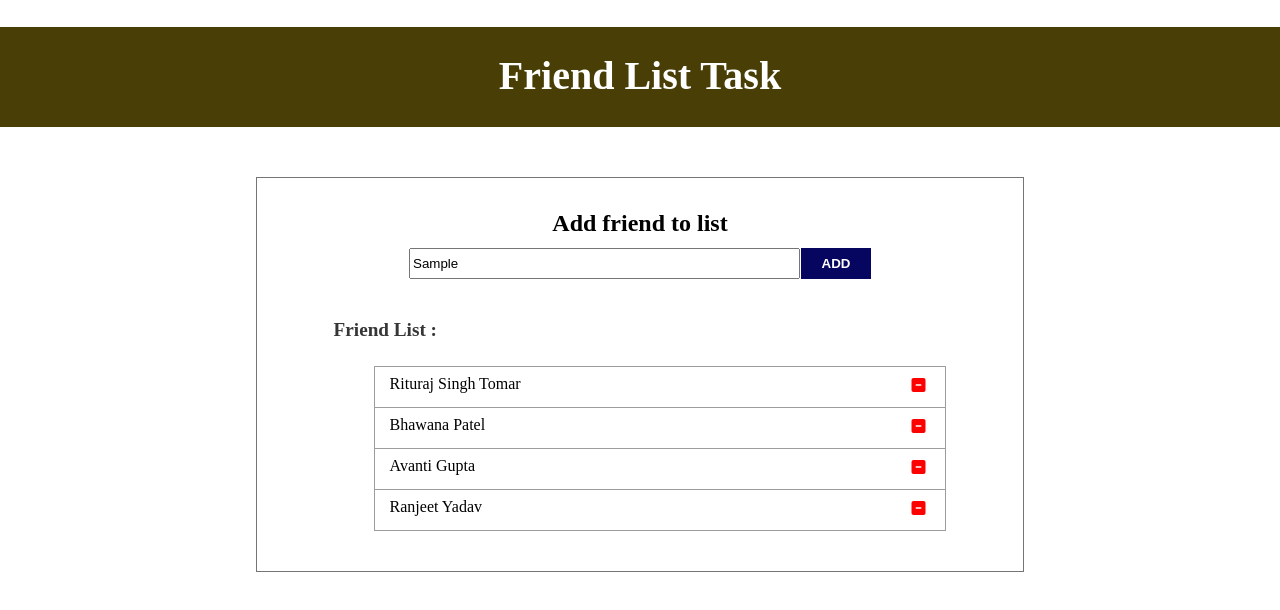
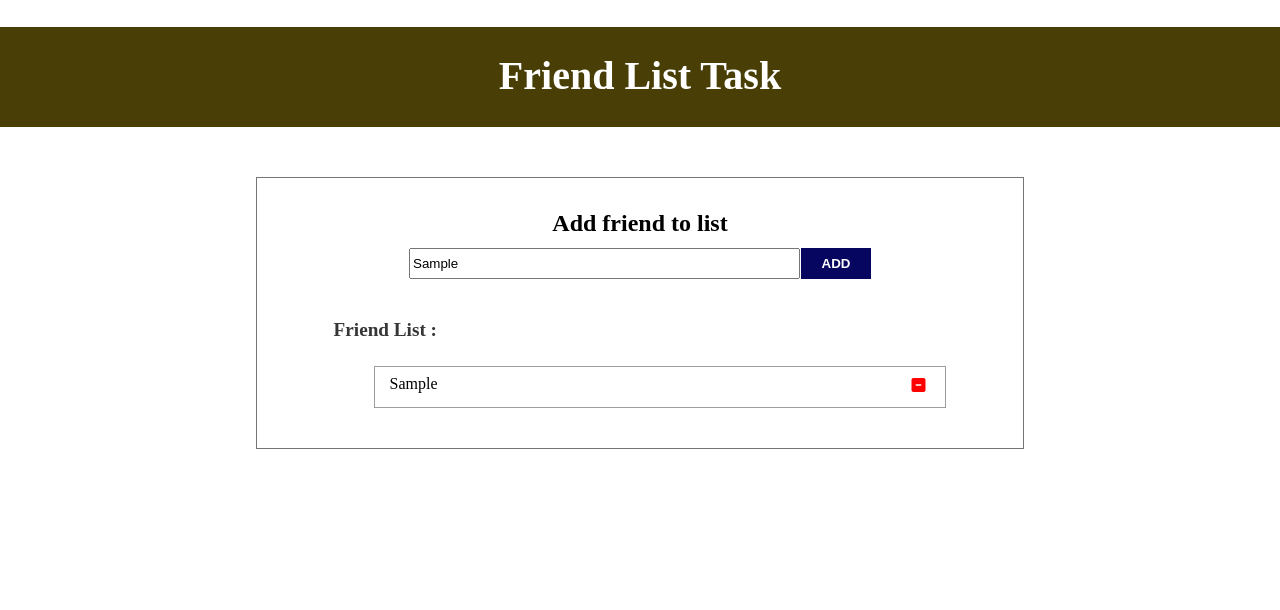
Before and after one commit to bhojrajgurjar/friendlistask, a plain HTML site: page index.html in a window 1280 px wide. Both pictures are taken after typing "Sample" into the empty fields and a click on the button "ADD". Drawn offline with Linux system fonts and the light colour scheme.

Commit message:
lastcommit

```diff
--- a/index.html
+++ b/index.html
@@ -26,39 +26,24 @@
             <div>
                 <h4>Add friend to list</h4>
             </div>
-            <span>
+            <span id="span">
                 <input type="text" id="searchbar"  placeholder = "Enter friend name">
                 <button  id="button" >ADD</button>
             </span>
         </section>
         <section class="section2nd">
             <div>
-                <h4>Friend List :</h4>
+                <h4 id="spcial" style="display: none;">Friend List :</h4>
 
             </div>
 
-            <ul id="list">
+            <ol id="list">
 
-                <li class="list-element" id="ritu">
-                    <p>Rituraj Singh Tomar</p>
-                    <i class="fa fa-minus-square" id="tomar" aria-hidden="true"></i>
-                </li>
-                <li class="list-element" id="bhanu">
-                    <p>Bhawana Patel</p>
-                    <i class="fa fa-minus-square" id="patel" aria-hidden="true"></i>
-                </li>
-                <li class="list-element" id="avnti">
-                    <p>Avanti Gupta</p>
-                    <i class="fa fa-minus-square" id="gupta" aria-hidden="true"></i>
-                </li>
-                <li class="list-element last-li" id="rnjit">
-                    <p>Ranjeet Yadav</p>
-                    <i class="fa fa-minus-square" id="yadav" aria-hidden="true"></i>
-                </li>
-            </ul>
+
+            </ol>
         </section>
     </section>
-    <script src="app.js"></script>
+    <script src="new.js"></script>
 </body>
 
 </html>
--- /dev/null
+++ b/new.js
@@ -0,0 +1,59 @@
+const list = document.getElementById('list')
+const input = document.getElementById('searchbar')
+var button = document.getElementById('button');
+console.log("todolist")
+let todolist = [];
+button.addEventListener('click', function (e) {
+    var special = document.getElementById('spcial')
+    special.style.display = 'inherit';
+    e.preventDefault()
+    addTOlist();
+});
+function addTOlist(e) {
+
+    const newToDo = input.value;
+
+    if (!newToDo) return;
+
+    todolist.push({
+        text: newToDo
+    })
+    //console.log(todolist)
+
+    localStorage.setItem("todos", JSON.stringify(todolist))
+
+    listRender();
+}
+
+function listRender() {
+    list.innerHTML = null;
+
+
+    const todos = localStorage.getItem("todos");
+    todolist = JSON.parse(todos);
+
+    for (let i = 0; i < todolist.length; i++) {
+
+        const item = document.createElement('li')
+        item.className = 'list-element'
+
+        const text = document.createElement('p')
+        text.innerText = todolist[i].text;
+
+        const icon = document.createElement('i')
+        icon.className = 'fa fa-minus-square'
+        icon.setAttribute('aria-hidden', "true")
+        console.log(icon)
+
+        icon.addEventListener('click', function (e) {
+            todolist.splice(i, 1);
+            localStorage.setItem("todos", JSON.stringify(todolist))
+            listRender();
+        })
+
+        list.appendChild(item)
+        item.appendChild(text)
+        item.appendChild(icon)
+
+    }
+}
--- a/style.css
+++ b/style.css
@@ -64,7 +64,7 @@ body{
     display: flex;
     justify-content: space-between;
     border: 0.1px solid rgb(158, 157, 157);
-    border-bottom: none;
+
     height: 40px;
 }
 .list-element p{
```
